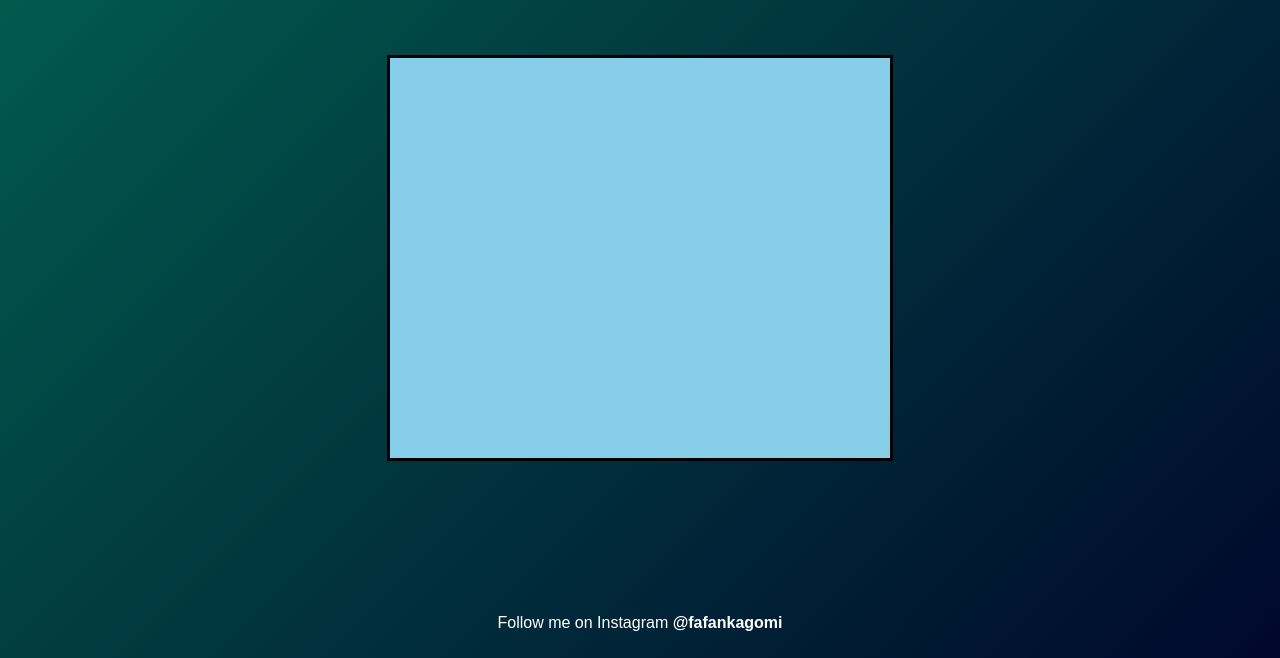
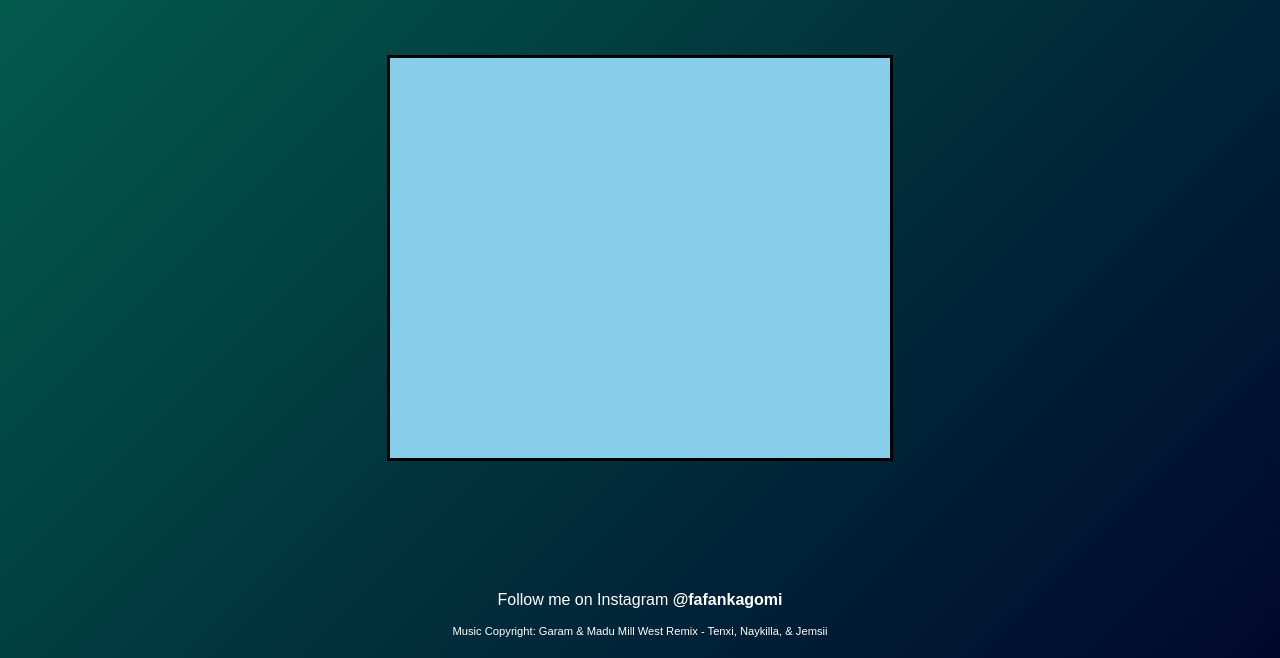
Before and after one commit to kagoweb/kagoweb.github.io, a plain HTML site: page index.html in a window 1280 px wide. Shown: the part 142-800 px from the top of the page. Drawn offline with Linux system fonts and the light colour scheme.

Commit message:
update-copyright

```diff
--- a/index.html
+++ b/index.html
@@ -97,7 +97,15 @@
 
   <div class="footer">
     <p>Follow me on Instagram <a href="https://www.instagram.com/fafankagomi" target="_blank">@fafankagomi</a></p>
-  </div>
+    <p class="copyright">Music Copyright: Garam & Madu Mill West Remix - Tenxi, Naykilla, & Jemsii</p>
+</div>
+
+<style>
+    .copyright {
+        font-size: 0.7em;
+    }
+</style>
+
 
   <script>
     const canvas = document.getElementById("gameCanvas");
```
